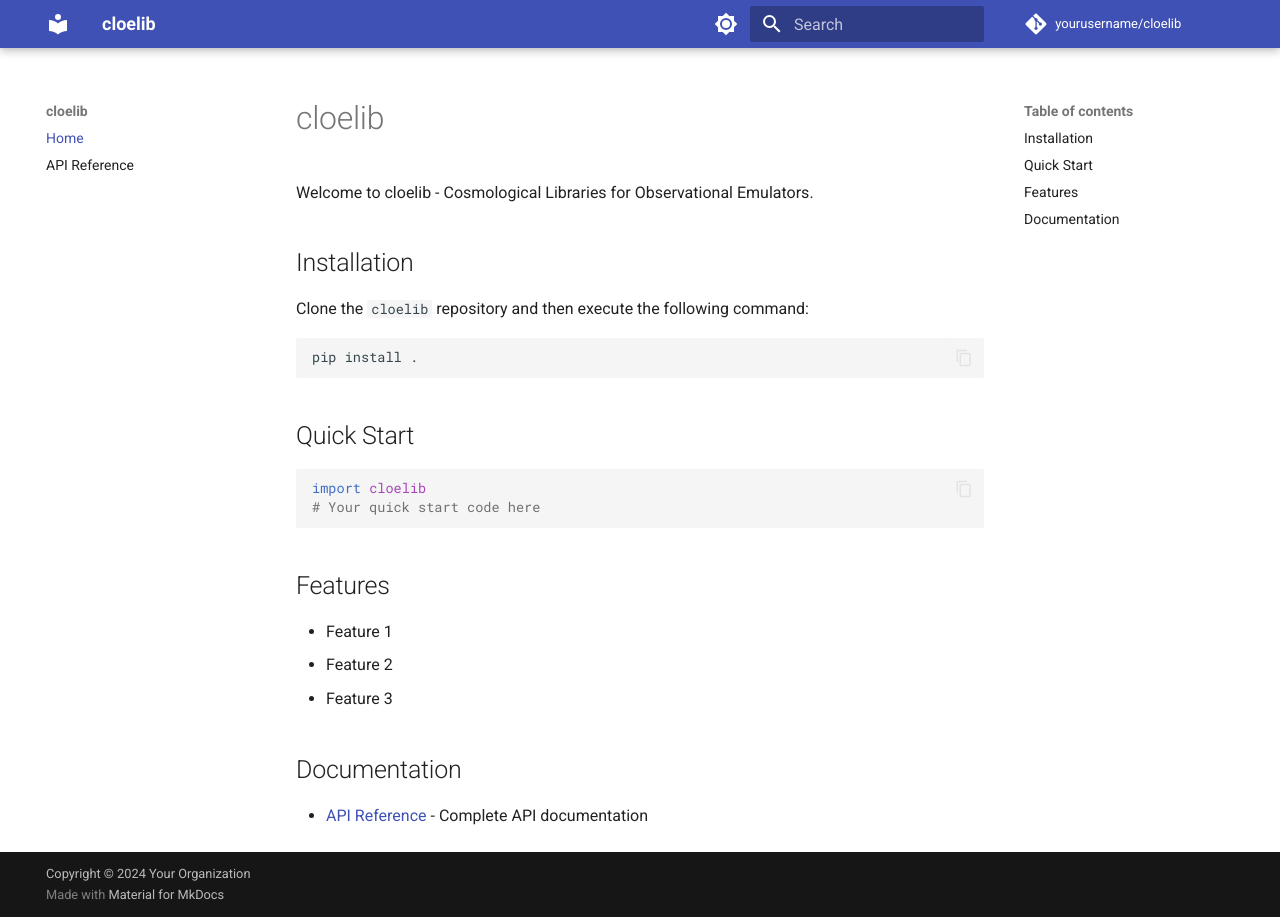
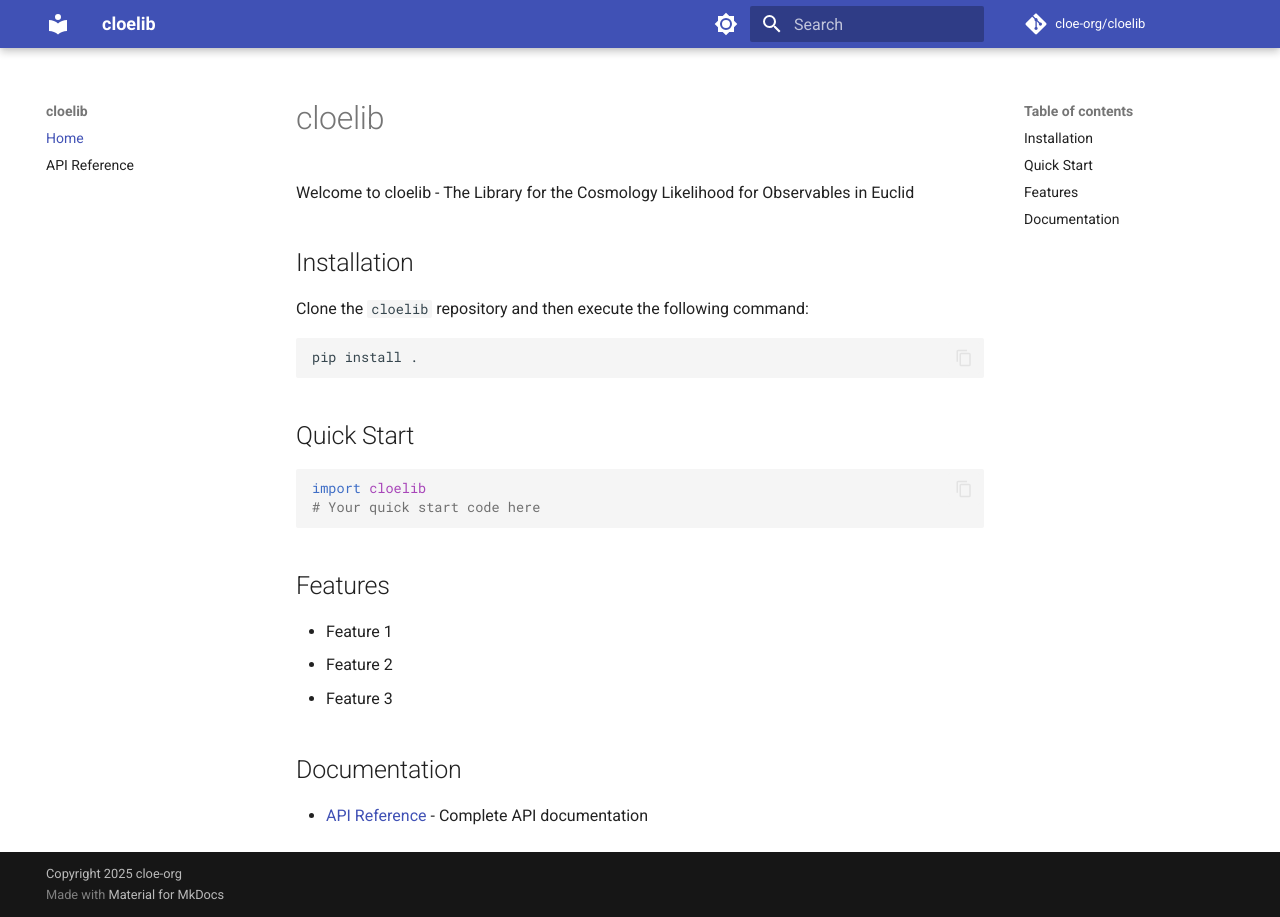
Before and after one commit to cloe-org/cloelib, an MkDocs documentation site: the page built from docs/index.md, in a window 1280 px wide. Built offline with MkDocs 1.6.1 and Material for MkDocs 9.7.7, drawn with Linux system fonts in a browser that asks for light colours; comment, search, counter and statistics services are not loaded; the version menu is left out.

Commit message:
updated docs

```diff
--- a/docs/index.md
+++ b/docs/index.md
@@ -1,6 +1,6 @@
 # cloelib
 
-Welcome to cloelib - Cosmological Libraries for Observational Emulators.
+Welcome to cloelib - The Library for the Cosmology Likelihood for Observables in Euclid
 
 ## Installation
 
--- a/mkdocs.yml
+++ b/mkdocs.yml
@@ -1,11 +1,11 @@
 site_name: cloelib
-site_description: Cosmological Libraries for Observational Emulators
-site_author: Your Organization
-site_url: https://yourusername.github.io/cloelib/
+site_description: The Library for the Cosmology Likelihood for Observables in Euclid
+site_author: cloe-org
+site_url: https://cloe-org.github.io/cloelib/dev/
 
-repo_name: yourusername/cloelib
-repo_url: https://github.com/yourusername/cloelib
-edit_uri: edit/main/docs/
+repo_name: cloe-org/cloelib
+repo_url: https://github.com/cloe-org/cloelib
+edit_uri: https://github.com/cloe-org/cloelib/docs
 
 theme:
   name: material
@@ -37,8 +37,12 @@ plugins:
       handlers:
         python:
           options:
-            docstring_style: google
+            docstring_style: google        # Use Google-style docstrings
             show_source: false
+            show_signature: true          # Show function/method signatures
+            show_type_annotations: true   # Show type hints in signatures
+            show_root_heading: false      # Avoid duplicate top-level heading
+            merge_init_into_class: true   # Include __init__ docstrings in class
 
 markdown_extensions:
   - admonition
@@ -60,4 +64,4 @@ nav:
   - Home: index.md
   - API Reference: api.md
 
-copyright: Copyright &copy; 2024 Your Organization
+copyright: Copyright 2025 cloe-org
```
Also changed, not shown: docs/api.md (+4 -0 lines).
